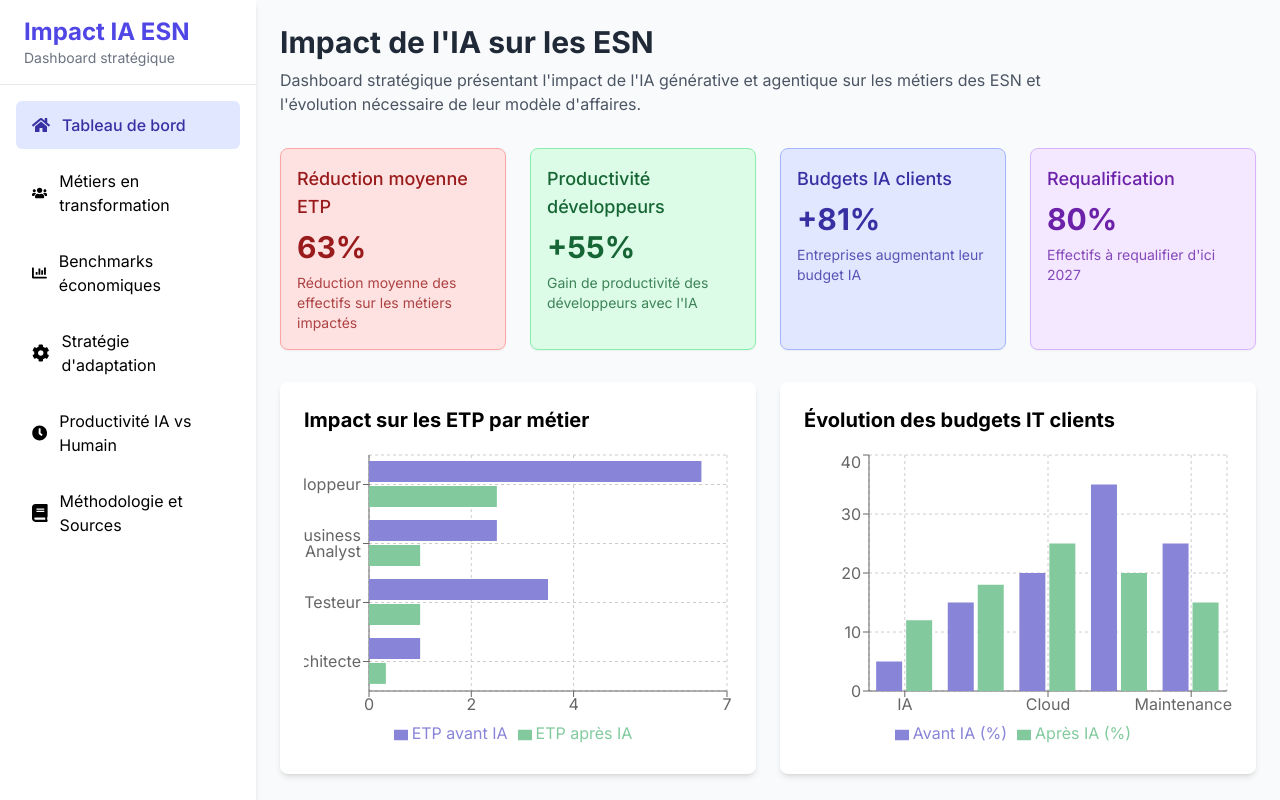
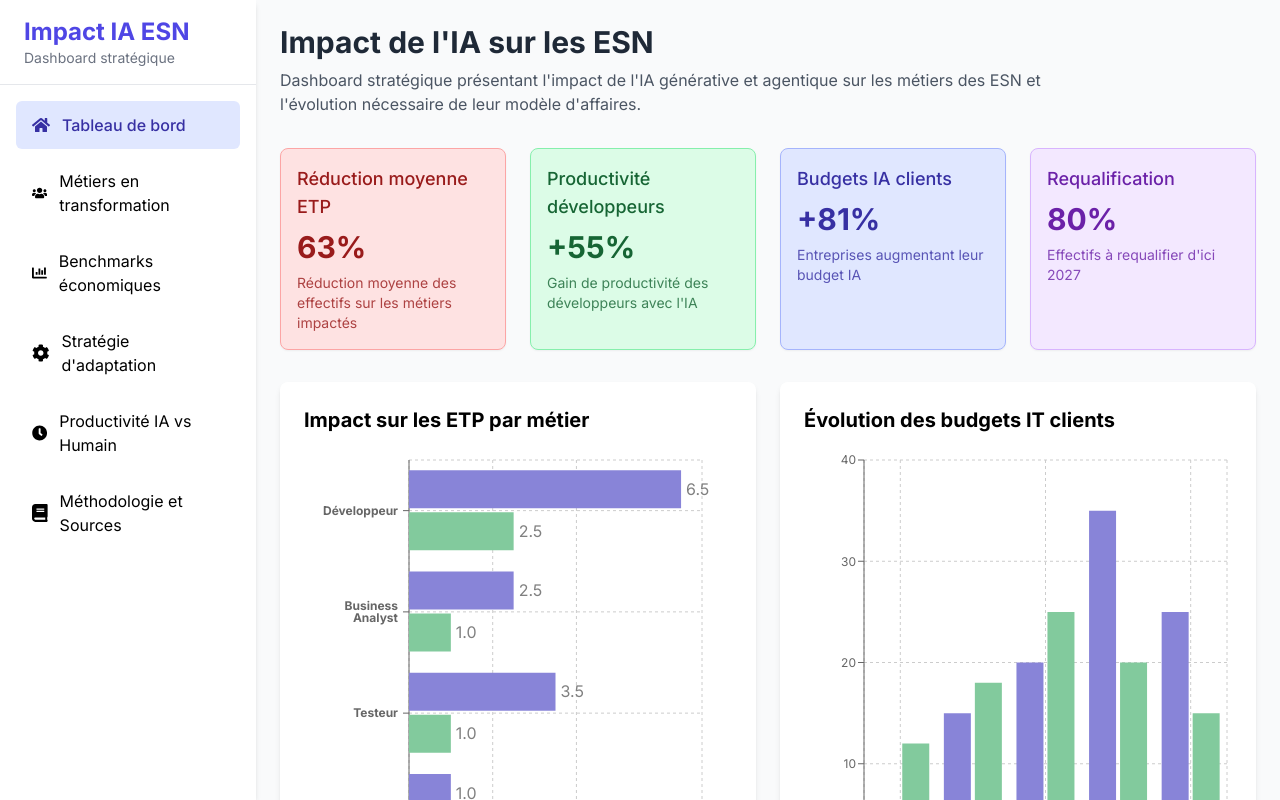
Before and after one commit to kbekouchi/impact-ia-esn-dashboard, a React (Create React App) app: page / in a window 1280 px wide. Built offline with nearby package versions, Linux system fonts and the light colour scheme.

Commit message:
Merge PR #20: Réduction de la marge gauche à 0 pour maximiser l'espace du graphique (Fix #15)

```diff
--- a/src/pages/Dashboard.js
+++ b/src/pages/Dashboard.js
@@ -1,6 +1,6 @@
 import React from 'react';
 import { Link } from 'react-router-dom';
-import { BarChart, Bar, XAxis, YAxis, CartesianGrid, Tooltip, Legend, ResponsiveContainer } from 'recharts';
+import { BarChart, Bar, XAxis, YAxis, CartesianGrid, Tooltip, Legend, ResponsiveContainer, LabelList } from 'recharts';
 import StatCard from '../components/StatCard';
 import InfoCard from '../components/InfoCard';
 import { metiersData } from '../data/metiersData';
@@ -9,6 +9,28 @@ import { budgetData, investissementsData } from '../data/benchmarksData';
 const Dashboard = () => {
   // Moyenne des réductions d'effectifs
   const avgReduction = Math.round((60 + 60 + 70) / 3); // Moyenne des 3 métiers avec réduction
+
+  // Format personnalisé pour afficher les valeurs avec un seul chiffre après la virgule
+  const formatNumber = (value) => {
+    return value.toFixed(1);
+  };
+
+  // Format personnalisé pour l'infobulle du graphique ETP
+  const customTooltipETP = ({ active, payload, label }) => {
+    if (active && payload && payload.length) {
+      return (
+        <div className="bg-white p-3 shadow-md rounded-md border border-gray-200">
+          <p className="font-bold text-gray-700">{label}</p>
+          <p className="text-blue-600">ETP avant IA: {formatNumber(payload[0].value)}</p>
+          <p className="text-green-600">ETP après IA: {formatNumber(payload[1].value)}</p>
+          <p className="text-gray-700 font-bold">
+            Réduction: {metiersData.etpComparaison.find(item => item.name === label)?.reduction}
+          </p>
+        </div>
+      );
+    }
+    return null;
+  };
 
   return (
     <div className="space-y-8">
@@ -51,31 +73,62 @@ const Dashboard = () => {
       {/* Graphiques principaux */}
       <div className="grid grid-cols-1 lg:grid-cols-2 gap-6">
         <InfoCard title="Impact sur les ETP par métier">
-          <ResponsiveContainer width="100%" height={300}>
-            <BarChart data={metiersData.etpComparaison} layout="vertical">
+          {/* Augmentons la hauteur pour mieux remplir l'encart */}
+          <div style={{ height: '480px', width: '100%', padding: '0', margin: '0' }} className="w-full">
+            <ResponsiveContainer width="100%" height="100%">
+              <BarChart
+                data={metiersData.etpComparaison}
+                layout="vertical"
+                margin={{ left: 0, right: 30, top: 10, bottom: 10 }}
+              >
                 <CartesianGrid strokeDasharray="3 3" />
-              <XAxis type="number" domain={[0, 7]} />
-              <YAxis dataKey="name" type="category" />
-              <Tooltip />
-              <Legend />
-              <Bar dataKey="avant" name="ETP avant IA" fill="#8884d8" />
-              <Bar dataKey="apres" name="ETP après IA" fill="#82ca9d" />
+                <XAxis
+                  type="number"
+                  domain={[0, 7]}
+                  tickFormatter={formatNumber}
+                  fontSize={12}
+                />
+                <YAxis
+                  dataKey="name"
+                  type="category"
+                  width={105}
+                  tick={{ fontSize: 12, fontWeight: 'bold' }}
+                  tickMargin={5}
+                />
+                <Tooltip content={customTooltipETP} />
+                <Legend
+                  wrapperStyle={{ paddingTop: 5 }}
+                  height={25}
+                />
+                <Bar dataKey="avant" name="ETP avant IA" fill="#8884d8">
+                  <LabelList dataKey="avant" position="right" formatter={formatNumber} />
+                </Bar>
+                <Bar dataKey="apres" name="ETP après IA" fill="#82ca9d">
+                  <LabelList dataKey="apres" position="right" formatter={formatNumber} />
+                </Bar>
               </BarChart>
             </ResponsiveContainer>
+          </div>
         </InfoCard>
 
         <InfoCard title="Évolution des budgets IT clients">
-          <ResponsiveContainer width="100%" height={300}>
-            <BarChart data={budgetData}>
+          {/* Augmentons aussi cette hauteur pour la cohérence */}
+          <div style={{ height: '480px', width: '100%', padding: '0', margin: '0' }} className="w-full">
+            <ResponsiveContainer width="100%" height="100%">
+              <BarChart
+                data={budgetData}
+                margin={{ left: 0, right: 5, top: 10, bottom: 10 }}
+              >
                 <CartesianGrid strokeDasharray="3 3" />
-              <XAxis dataKey="name" />
-              <YAxis domain={[0, 40]} />
+                <XAxis dataKey="name" tick={{ fontSize: 12 }} />
+                <YAxis domain={[0, 40]} tick={{ fontSize: 12 }} />
                 <Tooltip />
-              <Legend />
+                <Legend height={25} wrapperStyle={{ paddingTop: 5 }} />
                 <Bar dataKey="avant" name="Avant IA (%)" fill="#8884d8" />
                 <Bar dataKey="apres" name="Après IA (%)" fill="#82ca9d" />
               </BarChart>
             </ResponsiveContainer>
+          </div>
         </InfoCard>
       </div>
 
```
Lines whose indentation alone changed are shown as unchanged.
